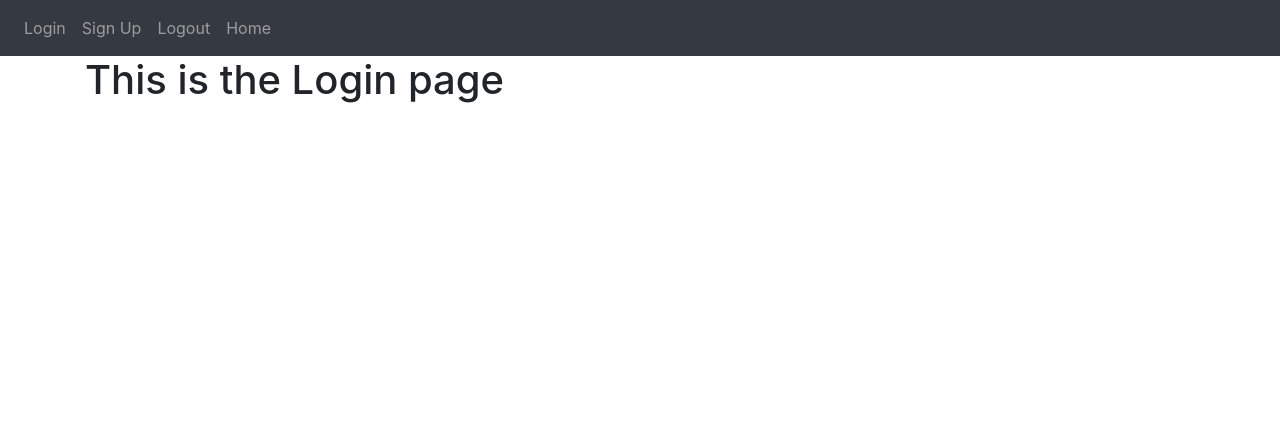
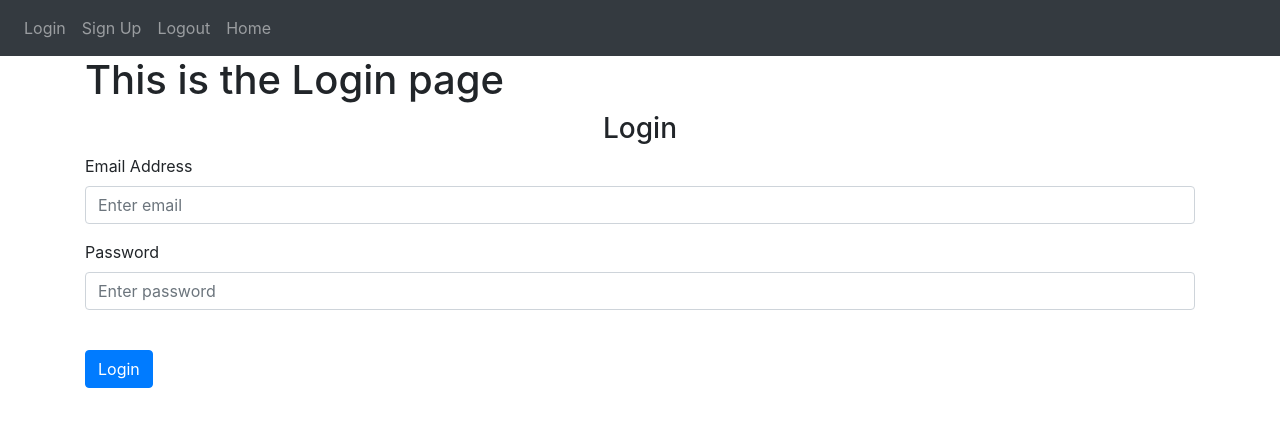
Before and after one commit to Codystiffleraz/Basic-Flask-Website, a Flask app: template website/templates/login.html in a window 1280 px wide. Shown: the top 427 px of the page. Run offline with Flask 3, Linux system fonts and the light colour scheme; the template is opened without the code that fills it, so the values that code supplies are empty; parts of the project's set-up code (start-up, migrations or seed data) failed here and were passed over.

Commit message:
updated login page, setting up user sign up data

```diff
--- a/website/templates/login.html
+++ b/website/templates/login.html
@@ -4,5 +4,30 @@
 {% block content %}
 <h1>This is the Login page</h1>
 
+<form method="POST">
+    <h3 align="center">Login</h3>
+    <div class="form-group">
+        <label for="email">Email Address</label>
+        <input
+            type="email"
+            class="form-control"
+            id="email"
+            name="email"
+            placeholder="Enter email"
+        />
+    </div>
 
+    <div class="form-group">
+        <label for="password">Password</label>
+        <input
+            type="text"
+            class="form-control"
+            id="password"
+            name="password"
+            placeholder="Enter password"
+        />
+    </div>
+    <br />
+    <button type="sumbit" class="btn btn-primary">Login</button>
+</form>
 {% endblock %}
```
Also changed, not shown: website/auth.py (+21 -3 lines).
